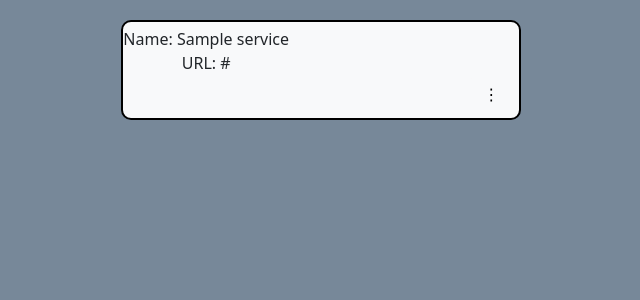
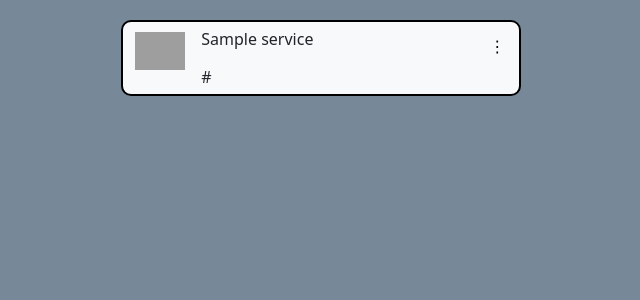
Before and after one commit to StefBuwalda/WebTech, a Flask app: page /dash/ in a window 1280 px wide. Shown: the part 56-356 px from the top of the page, without its empty margins (104-744 px from the left). Run offline with Flask 3, Linux system fonts and the light colour scheme; a user stored in the database is signed in; tables that the repository leaves empty hold one stand-in row (values such as "Sample post"); grey boxes are pictures that could not be loaded.

Commit message:
fixed service button

```diff
--- a/application/dash/templates/dashboard.html
+++ b/application/dash/templates/dashboard.html
@@ -6,34 +6,37 @@
 <div class="grid-container">
     {% for service in services%}
     <div class="bg-light container-xxl">
-        <div class="row" onclick="location.href='{{service.url}}';" style="cursor: pointer;">
-            Name: {{service["name"]}} <br>
-            URL: {{service["url"]}}
+        <div class="row row-cols-3">
+            <div class="col-sm-2" onclick="location.href='{{service.url}}';" style="cursor: pointer;">
+                <img class="fit-picture" src="https://upload.wikimedia.org/wikipedia/commons/thumb/c/c1/Google_%22G%22_logo.svg/2048px-Google_%22G%22_logo.svg.png">
             </div>
-        <div class="dots dropdown">
-            <button class="btn btn-light" type="button" id="threeDotDropdown" data-bs-toggle="dropdown"
-                aria-expanded="false">
+            <div class="col-sm-10">
+                <div class="row">
+                    <div class="col-sm-10" onclick="location.href='{{service.url}}';" style="cursor: pointer;">
+                        {{service["name"]}}
+                    </div>
+                    <div class="col-sm-2 dots dropdown">
+                        <button class="btn btn-light" type="button" id="threeDotDropdown" data-bs-toggle="dropdown" aria-expanded="false">
                             &#x22EE;
                         </button>
                         <ul class="dropdown-menu" aria-labelledby="threeDotDropdown">
-                <li><a class="dropdown-item">Edit</a>
-                    <form action="{{ url_for('dash.edit_service', service_id=service.id) }}" method="POST"
-                        style="display:inline;">
-                        <button type="submit" class="dropdown-item">Update</button>
-                    </form>
-                </li>
+                            <li><a class="dropdown-item">Edit</a></li>
+                            <li><hr class="dropdown-divider"></li>
                             <li>
-                    <hr class="dropdown-divider">
-                </li>
-                <li>
-                    <form action="{{ url_for('dash.delete_item', service_id=service.id) }}" method="POST"
-                        style="display:inline;">
+                                <form action="{{ url_for('dash.delete_item', service_id=service.id) }}" method="POST" style="display:inline;">
                                     <button type="submit" class="dropdown-item">Delete</button>
                                 </form>
                             </li>
                         </ul>
                     </div>
-
+                </div>
+                <div class="row">
+                    <div class="col" onclick="location.href='{{service.url}}';" style="cursor: pointer;">
+                        {{service["url"]}}
+                    </div>
+                </div>
+            </div>
+        </div>
     </div>
     {% endfor %}
 </div>
--- a/application/static/style.css
+++ b/application/static/style.css
@@ -15,7 +15,6 @@ body {
 }
 
 .grid-container > div {
-    text-align: center;
     height: fit-content;
     width: 400px;
     padding-top: 5px;
@@ -24,8 +23,10 @@ body {
     border-radius: 10px;
 }
 
-.dots {
-    margin-left: 90%;
+.fit-picture {
+    width: 50px;
+    padding-top: 5px;
+    padding-bottom: 5px;
 }
 
 /* Login page */
```
Lines whose indentation alone changed are shown as unchanged.
